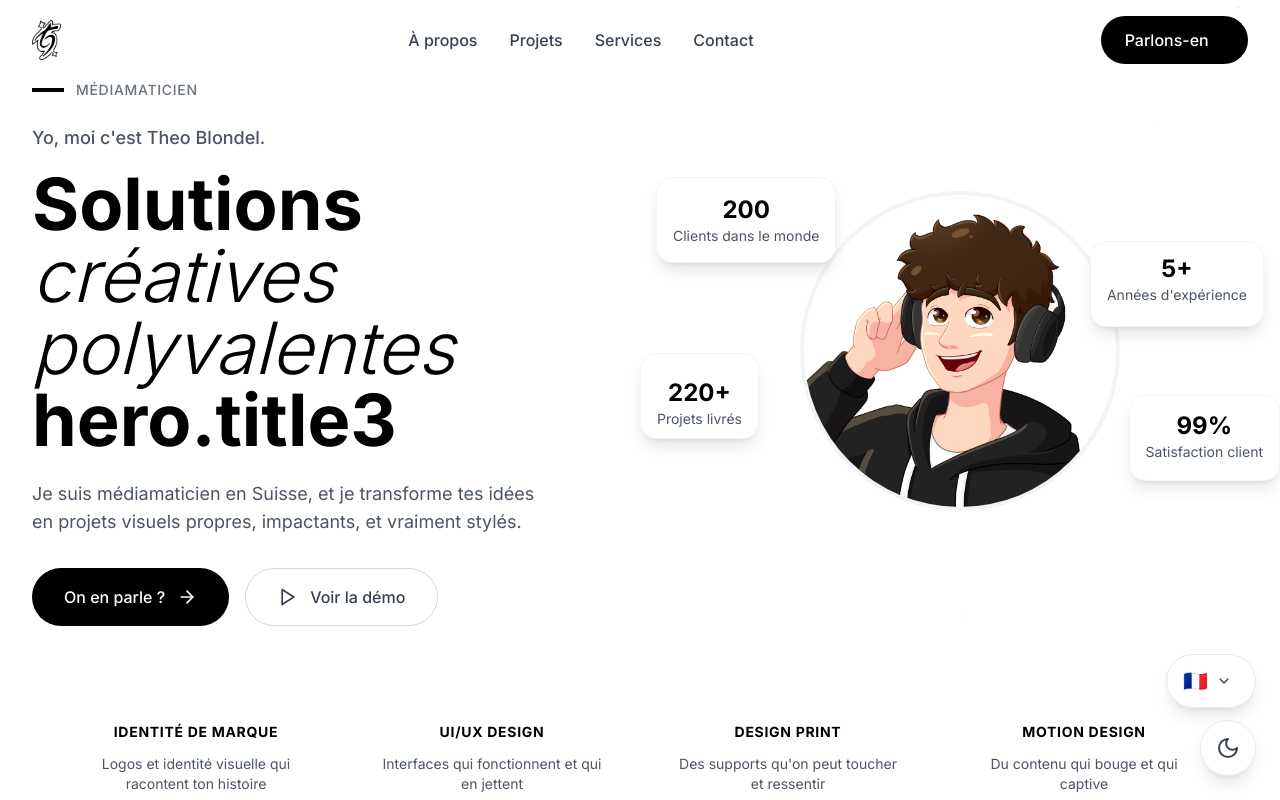
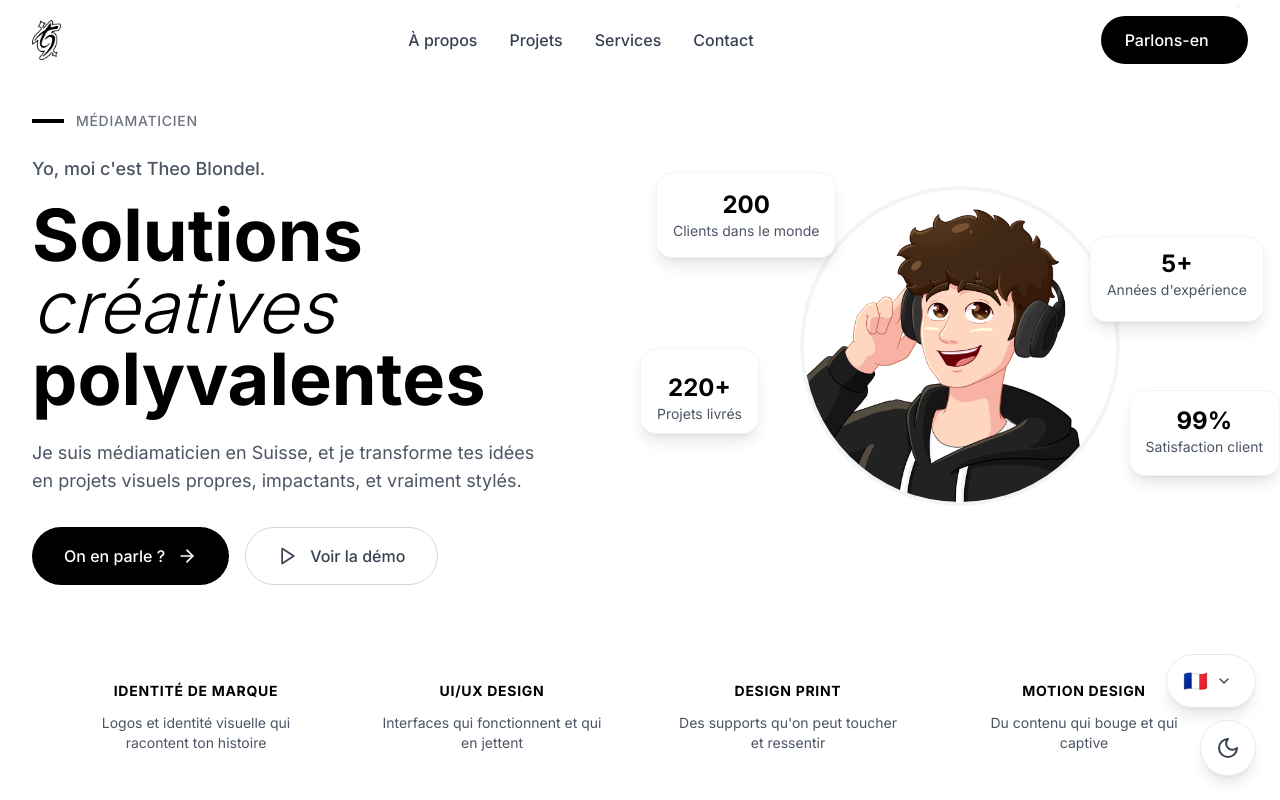
Before and after one commit to serfgxgsdfgcvg/xcfgv, a React (Vite) app: page / in a window 1280 px wide. Shown: the top 800 px of the page. Built offline with nearby package versions, Linux system fonts and the light colour scheme.

Commit message:
Corriger les titres dans la section Hero

```diff
--- a/src/contexts/AppContext.tsx
+++ b/src/contexts/AppContext.tsx
@@ -28,8 +28,8 @@ const translations = {
     'hero.subtitle': 'Médiamaticien',
     'hero.greeting': 'Yo, moi c\'est Theo Blondel.',
     'hero.title1': 'Solutions',
-    'hero.title2': 'créatives polyvalentes',
-    'hero.title3': '',
+    'hero.title2': 'créatives',
+    'hero.title3': 'polyvalentes',
     'hero.description': 'Je suis médiamaticien en Suisse, et je transforme tes idées en projets visuels propres, impactants, et vraiment stylés.',
     'hero.contactMe': 'On en parle ?',
     'hero.watchDemo': 'Voir la démo',
@@ -281,8 +281,8 @@ const translations = {
     'hero.subtitle': 'Media Designer',
     'hero.greeting': 'Hey, I\'m Theo Blondel.',
     'hero.title1': 'Creative',
-    'hero.title2': 'versatile solutions',
-    'hero.title3': '',
+    'hero.title2': 'versatile',
+    'hero.title3': 'solutions',
     'hero.description': 'I\'m a media designer in Switzerland, and I transform your ideas into clean, impactful, and truly stylish visual projects.',
     'hero.contactMe': 'Let\'s talk?',
     'hero.watchDemo': 'Watch Demo',
```
